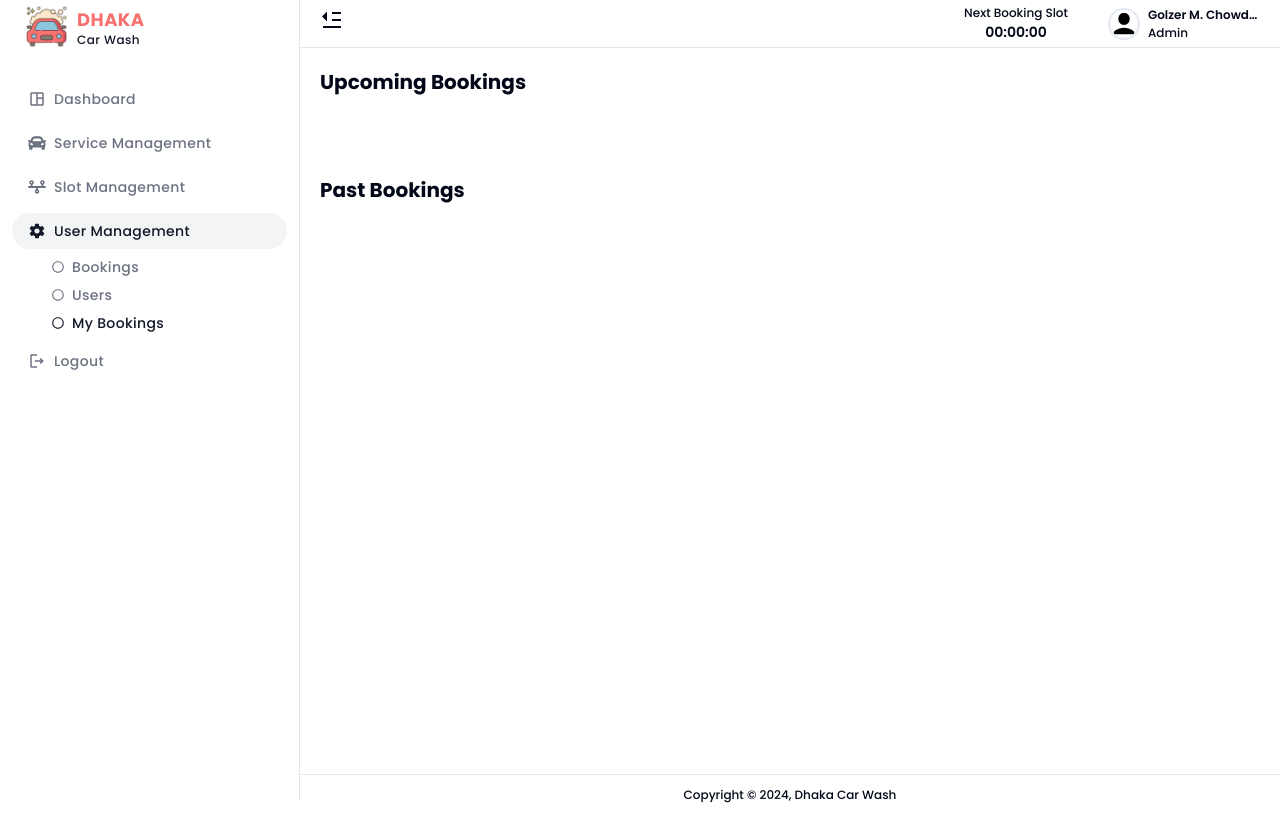
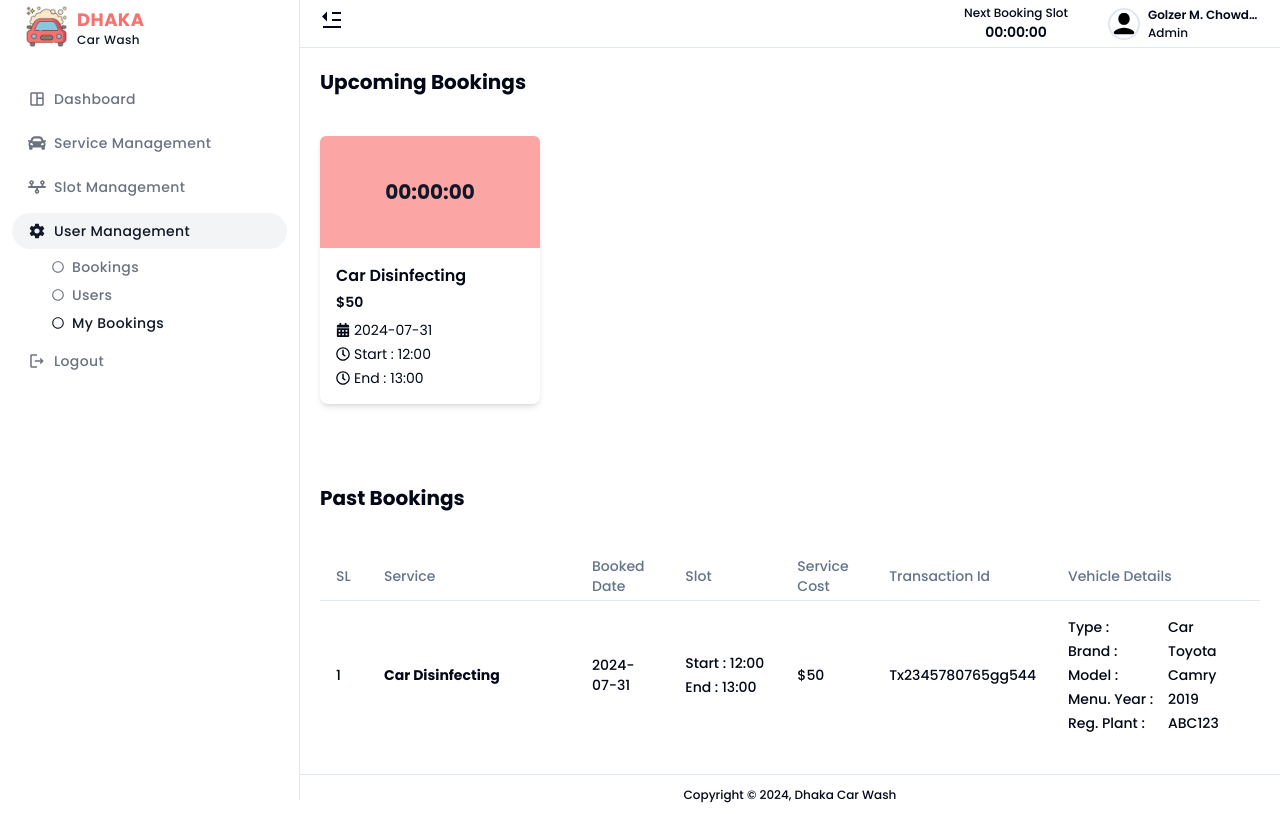
Before and after one commit to raian-shahrear/dhaka-car-wash-client, a React (Vite) app: page /dashboard/user-management/my-bookings in a window 1280 px wide. Built offline with nearby package versions, Linux system fonts and the light colour scheme.

Commit message:
user-booking added

```diff
--- a/src/pages/afterLogin/userManagement/myBookings/PastBooking.tsx
+++ b/src/pages/afterLogin/userManagement/myBookings/PastBooking.tsx
@@ -13,7 +13,64 @@ const PastBooking = () => {
       <div className="flex items-center justify-between flex-col sm:flex-row gap-2 mb-10">
         <h1 className="text-lg sm:text-xl font-bold">Past Bookings</h1>
       </div>
-
+      <Table>
+        <TableHeader>
+          <TableRow>
+            <TableHead className="w-12">SL</TableHead>
+            <TableHead className="w-52">Service</TableHead>
+            <TableHead>Booked Date</TableHead>
+            <TableHead>Slot</TableHead>
+            <TableHead>Service Cost</TableHead>
+            <TableHead>Transaction Id</TableHead>
+            <TableHead className="w-52">Vehicle Details</TableHead>
+          </TableRow>
+        </TableHeader>
+        <TableBody>
+          <TableRow>
+            <TableCell className="font-medium">1</TableCell>
+            <TableCell className="font-bold">Car Disinfecting</TableCell>
+            <TableCell className="font-medium">2024-07-31</TableCell>
+            <TableCell className="font-medium">
+              <div className="flex flex-col gap-1 min-w-20">
+                <div>
+                  <span>Start : </span>
+                  <span>12:00</span>
+                </div>
+                <div>
+                  <span>End : </span>
+                  <span>13:00</span>
+                </div>
+              </div>
+            </TableCell>
+            <TableCell className="font-medium">$50</TableCell>
+            <TableCell className="font-medium">Tx2345780765gg544</TableCell>
+            <TableCell className="font-medium">
+              <div className="flex flex-col gap-1">
+                <div className="grid grid-cols-[100px_auto]">
+                  <span>Type :</span>
+                  <span>Car</span>
+                </div>
+                <div className="grid grid-cols-[100px_auto]">
+                  <span>Brand :</span>
+                  <span>Toyota</span>
+                </div>
+                <div className="grid grid-cols-[100px_auto]">
+                  <span>Model :</span>
+                  <span>Camry</span>
+                </div>
+                <div className="grid grid-cols-[100px_auto]">
+                  <span>Menu. Year :</span>
+                  <span>2019</span>
+                </div>
+                <div className="grid grid-cols-[100px_auto]">
+                  <span>Reg. Plant :</span>
+                  <span>ABC123</span>
+                </div>
+              </div>
+            </TableCell>
+          </TableRow>
+        </TableBody>
+      </Table>
     </div>
   );
 };
--- a/src/pages/afterLogin/userManagement/myBookings/UpcomingBooking.tsx
+++ b/src/pages/afterLogin/userManagement/myBookings/UpcomingBooking.tsx
@@ -6,7 +6,37 @@ const UpcomingBooking = () => {
       <div className="flex items-center justify-between flex-col sm:flex-row gap-2 mb-10">
         <h1 className="text-lg sm:text-xl font-bold">Upcoming Bookings</h1>
       </div>
-
+      <section className="grid sm:grid-cols-2 md:grid-cols-3 lg:grid-cols-4 2xl:grid-cols-6 gap-5">
+        <div className="shadow-md rounded-lg">
+          <div className="h-28 bg-red-300 text-gray-900 text-xl font-bold flex justify-center items-center rounded-tl-md rounded-tr-md">
+            <span>00:00:00</span>
+          </div>
+          <div className="p-4 text-center sm:text-start">
+            <p className="text-base font-semibold mb-1">Car Disinfecting</p>
+            <p className="text-sm font-semibold mb-2">$50</p>
+            <p className="text-sm flex items-center justify-center sm:justify-start gap-1 mb-1">
+              <span>
+                <FaCalendarAlt />
+              </span>
+              <span>2024-07-31</span>
+            </p>
+            <div className="text-sm flex flex-col items-center sm:items-start gap-1 min-w-20">
+              <div className="flex items-center gap-1">
+                <span className="flex items-center gap-1">
+                  <FaRegClock /> Start :
+                </span>
+                <span>12:00</span>
+              </div>
+              <div className="flex items-center gap-1">
+                <span className="flex items-center gap-1">
+                  <FaRegClock /> End :
+                </span>
+                <span>13:00</span>
+              </div>
+            </div>
+          </div>
+        </div>
+      </section>
     </div>
   );
 };
```
